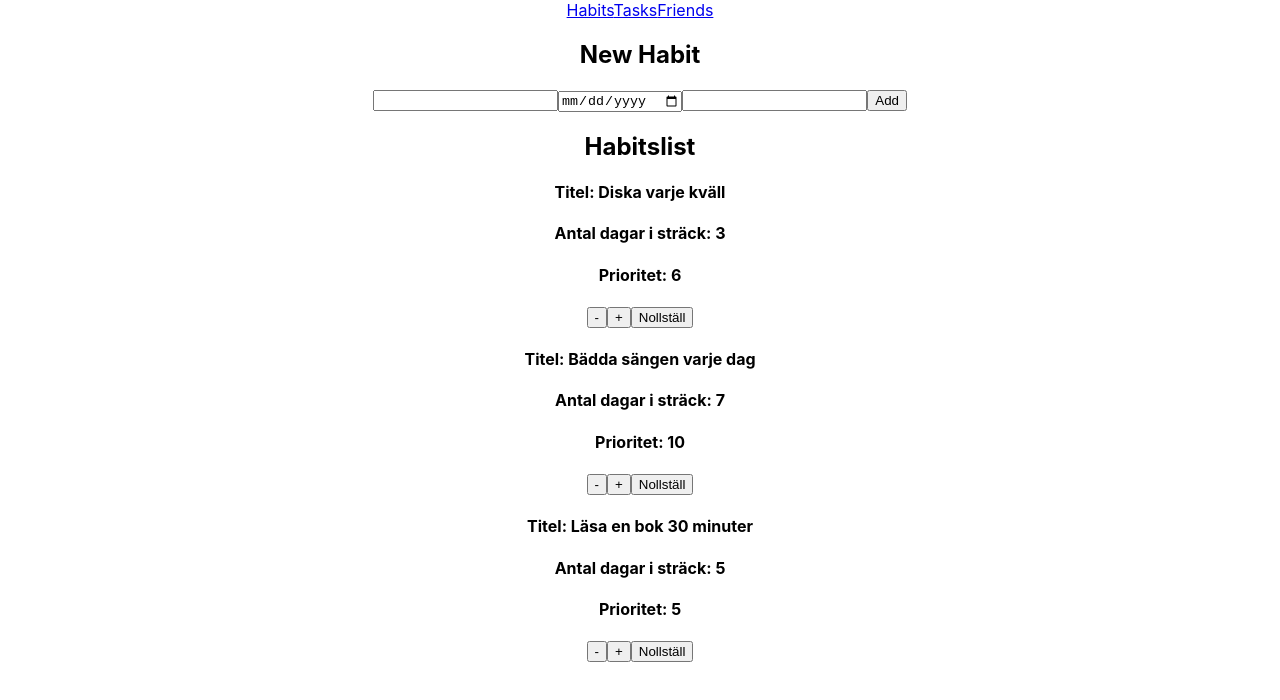
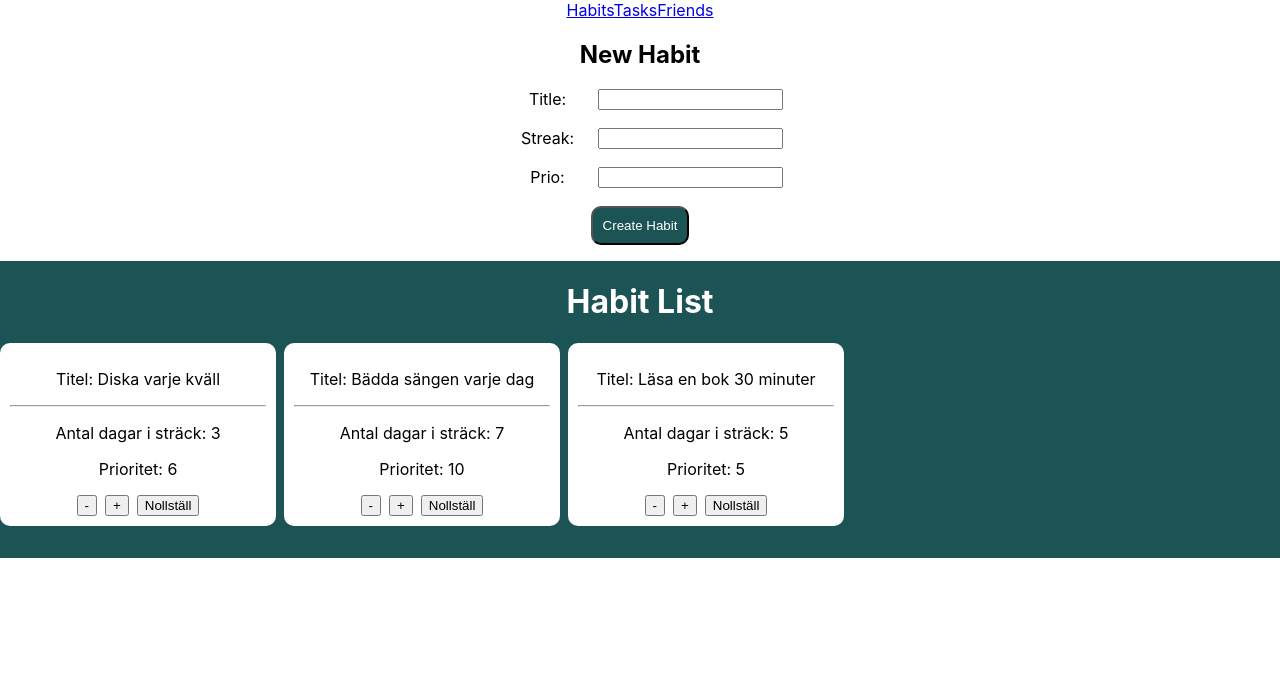
Before and after one commit to Sopmel/grouptask, a React (Create React App) app: page /habits in a window 1280 px wide. Shown: the top 700 px of the page. Built offline with nearby package versions, Linux system fonts and the light colour scheme.

Commit message:
Lagt till styling. Formulär: ändrat från datum till nummer (streaks) Lagt till "reset"-funktion när knappen create habit klickas på

```diff
--- a/src/Components/NewHabit.jsx
+++ b/src/Components/NewHabit.jsx
@@ -1,17 +1,50 @@
 import React from 'react';
 import { useState } from "react";
+import { Row } from 'react-bootstrap';
 
 
 function NewHabit({handleChange, saveHabit, title, date, prio}) {
 
 
   return (
+    <div style={{
+        display: "flex",
+        justifyContent: "center",
+        flexDirection: "column",
+        alignItems: "center"}}>
+    <h2>New Habit</h2>
+    <div style={{
+        display: "flex",
+        gap: "0.5rem",
+        flexDirection: "column",
+        maxWidth: "30%"}}>
+        <div style={{ display: "flex", marginBottom: "10px" }}>
+    <label style={{ width: "100px" }}>Title:</label>
+    <input type="text" value={title} name="title" onChange={(e) => handleChange(e, "title")} />
+    </div>
+    <div style={{ display: "flex", marginBottom: "10px" }}>
+    <label style={{ width: "100px" }}>Streak:</label>
+    <input type="number" value={date} name="date" onChange={(e) => handleChange(e, "date")} />
+    </div>
+    <div style={{ display: "flex", marginBottom: "10px" }}>
+    <label style={{ width: "100px" }}>Prio:</label>
+    <input type="number" value={prio} name="prio" onChange={(e) => handleChange(e, "prio")} />
+    </div>
     <div>
-    <h2>New Habit</h2>
-    <input type="text" value={title} name="title" onChange={(e) => handleChange(e, "title")} />
-    <input type="date" value={date} name="date" onChange={(e) => handleChange(e, "date")} />
-    <input type="number" value={prio} name="prio" onChange={(e) => handleChange(e, "prio")} />
-    <button onClick={() => saveHabit()}>Add</button>
+    <button style={{
+            backgroundColor: "#1c5456",
+            padding: "10px",
+            borderRadius: "10px",
+            maxWidth: "60%",
+            color: "#ffffff",
+          }}
+
+    onClick={() => saveHabit()
+        }
+    >
+    Create Habit</button>
+    </div>
+    </div>
     </div>
   )
 }
--- a/src/Pages/HabitsPage.jsx
+++ b/src/Pages/HabitsPage.jsx
@@ -50,12 +50,16 @@ function HabitsPage() {
             prioritet: prio,
         };
         setHabitsList([...habitsList, habitObj ]);
-    }
+        setTitle('');
+        setDate('');
+        setPrio('');
+    };
 
 
 
   return (
-    <div>
+    <div style={{backgroundColor: "#1c5456", paddingBottom: "2rem"}}>
+        <div style={{backgroundColor: "#ffffff", paddingBottom: "1rem"}}>
         <NewHabit
         title={title}
         date={date}
@@ -63,17 +67,24 @@ function HabitsPage() {
         handleChange={handleChange}
         saveHabit={saveHabit}
         />
+        </div>
 
 
-        <h2>Habitslist</h2>
-        <div>{habitsList.map((habit, index) => {
-            return <div key={index}>
-                <h4> Titel: {habit.title}</h4>
-                <h4>Antal dagar i sträck: {habit.streaks}</h4>
-                <h4>Prioritet: {habit.prioritet}</h4>
+        <h1 style={{color: "#ffffff"}}>Habit List</h1>
+        <div style={{backgroundColor: "#1c5456", display: "flex", gap: "0.5rem" }}>
+            {habitsList.map((habit, index) => {
+            return <div style={{backgroundColor: "#ffffff", padding: "10px", borderRadius: "10px", width: "20%", margin: "0,5rem"}}
+            key={index}>
+                <p> Titel: {habit.title}</p>
+                <hr />
+                <p>Antal dagar i sträck: {habit.streaks}</p>
+                <p>Prioritet: {habit.prioritet}</p>
+
+                <div style={{display: "flex", gap: "0.5rem", justifyContent: "center"}}>
                 <button>-</button>
                 <button>+</button>
                 <button>Nollställ</button>
+                </div>
                 </div>
         })
             }</div>
```
